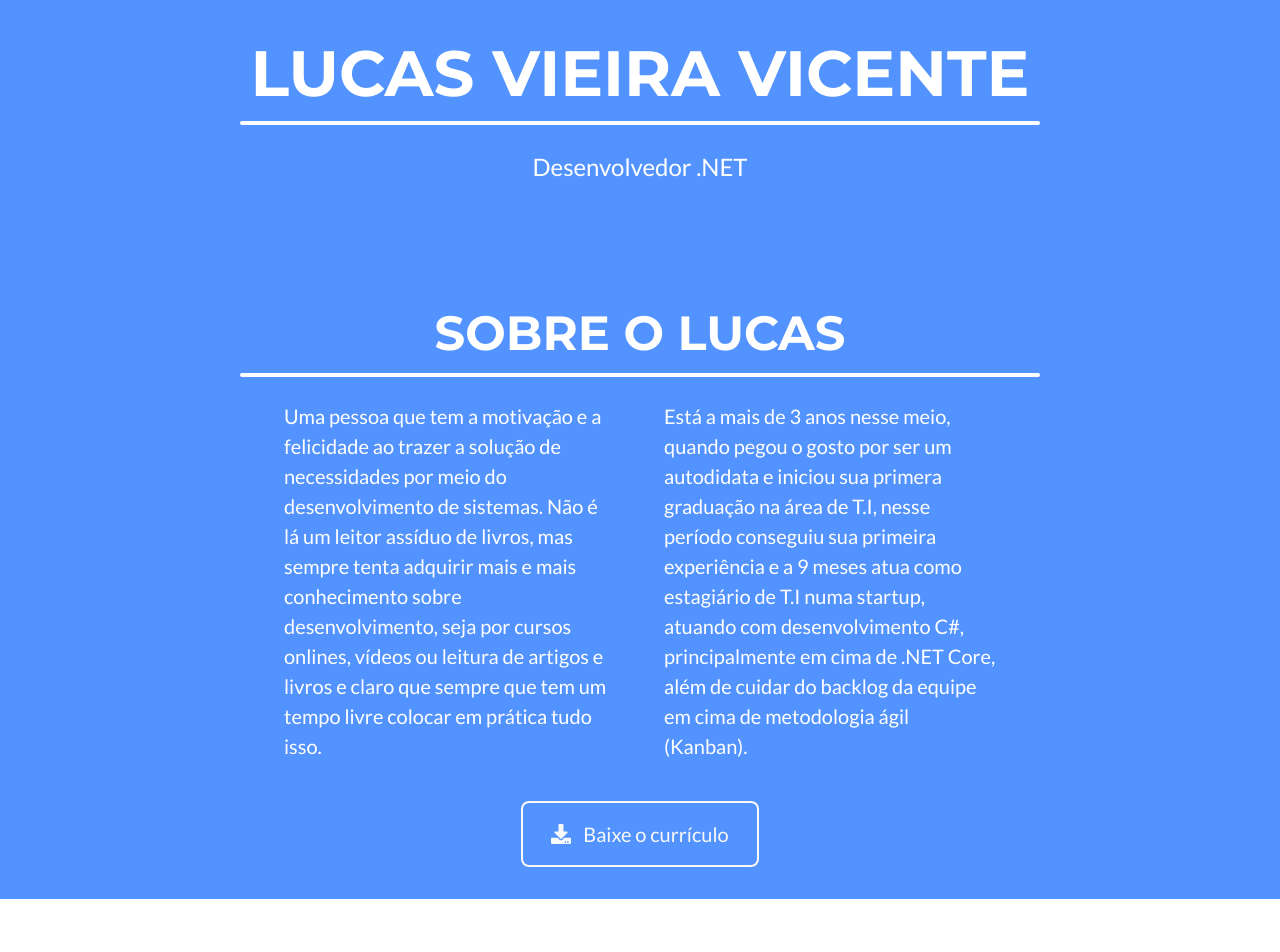
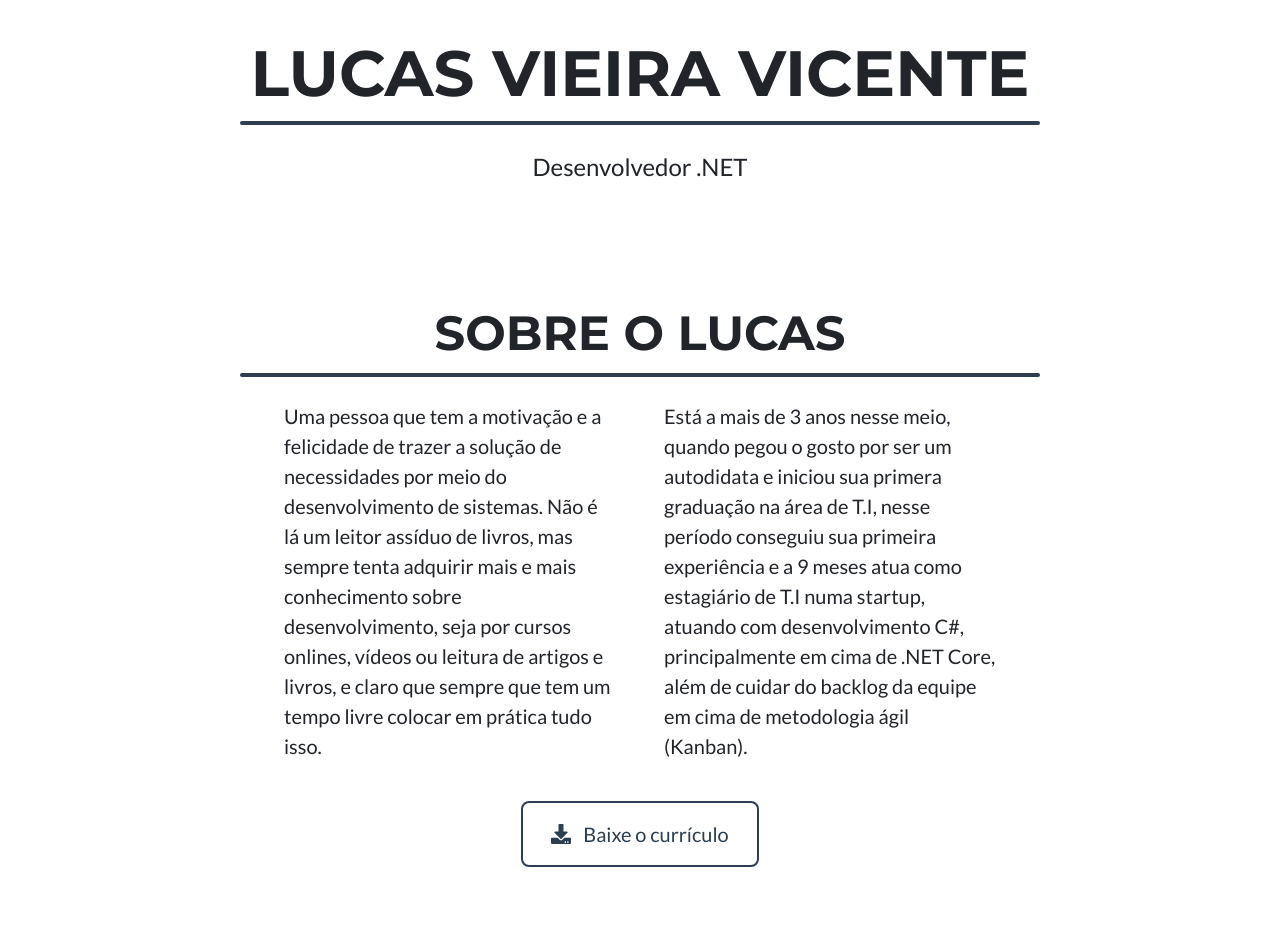
Before and after one commit to lucasvieiravicente/lucasvieiravicente.github.io, a plain HTML site: page index.html in a window 1280 px wide. Shown: the part 460-1412 px from the top of the page. Drawn offline with nearby package versions, Linux system fonts and the light colour scheme.

Commit message:
Changed color of header and about

```diff
--- a/index.html
+++ b/index.html
@@ -35,14 +35,14 @@
             </div>
         </nav>
         <!-- Masthead-->
-        <header class="masthead bg-primary text-white text-center">
+        <header class="masthead text-center">
             <div class="container d-flex align-items-center flex-column">
                 <!-- Masthead Avatar Image-->
                 <img class="masthead-avatar mb-5" src="assets/img/myPhoto.jpg" alt="" />
                 <!-- Masthead Heading-->
                 <h1 class="masthead-heading text-uppercase mb-0">Lucas Vieira Vicente</h1>
                 <!-- Icon Divider-->
-                <div class="divider-custom divider-light">
+                <div class="divider-custom">
                     <div class="divider-custom-line"></div>
                 </div>
                 <!-- Masthead Subheading-->
@@ -50,19 +50,19 @@
             </div>
         </header>
         <!-- About Section-->
-        <section class="page-section bg-primary text-white mb-0" id="about">
+        <section class="page-section mb-0" id="about">
             <div class="container">
                 <!-- About Section Heading-->
-                <h2 class="page-section-heading text-center text-uppercase text-white">Sobre o Lucas</h2>
+                <h2 class="page-section-heading text-center text-uppercase">Sobre o Lucas</h2>
                 <!-- Icon Divider-->
-                <div class="divider-custom divider-light">
+                <div class="divider-custom">
                     <div class="divider-custom-line"></div>
                 </div>
                 <!-- About Section Content-->
                 <div class="row">
                     <div class="col-lg-4 ml-auto">
                         <p class="lead">
-                            Uma pessoa que tem a motivação e a felicidade ao trazer a solução de necessidades por meio do desenvolvimento de sistemas. Não é lá um leitor assíduo de livros, mas sempre tenta adquirir mais e mais conhecimento sobre desenvolvimento, seja por cursos onlines, vídeos ou leitura de artigos e livros e claro que sempre que tem um tempo livre colocar em prática tudo isso.
+                            Uma pessoa que tem a motivação e a felicidade de trazer a solução de necessidades por meio do desenvolvimento de sistemas. Não é lá um leitor assíduo de livros, mas sempre tenta adquirir mais e mais conhecimento sobre desenvolvimento, seja por cursos onlines, vídeos ou leitura de artigos e livros, e claro que sempre que tem um tempo livre colocar em prática tudo isso.
                         </p>
                     </div>
                     <div class="col-lg-4 mr-auto">
@@ -73,7 +73,7 @@
                 </div>
                 <!-- About Section Button-->
                 <div class="text-center mt-4">
-                    <a class="btn btn-xl btn-outline-light" href="assets/curriculoPdf.pdf" target="_blank">
+                    <a class="btn btn-xl btn-outline-secondary" href="assets/curriculoPdf.pdf" target="_blank">
                         <i class="fas fa-download mr-2"></i>
                         Baixe o currículo
                     </a>
```
